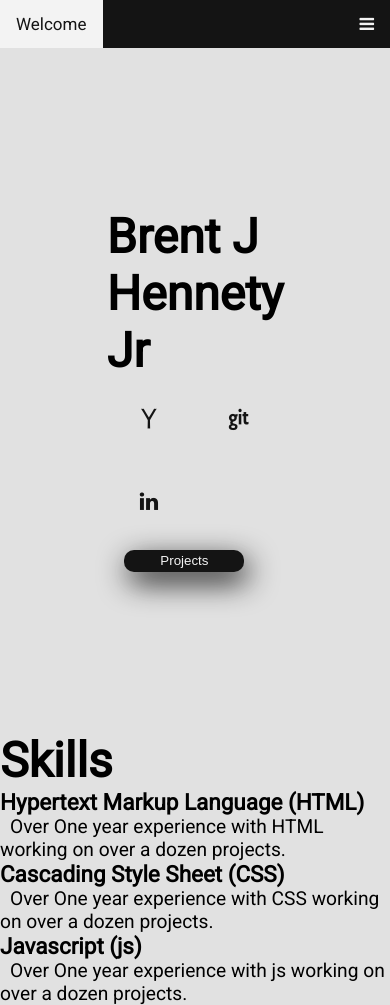
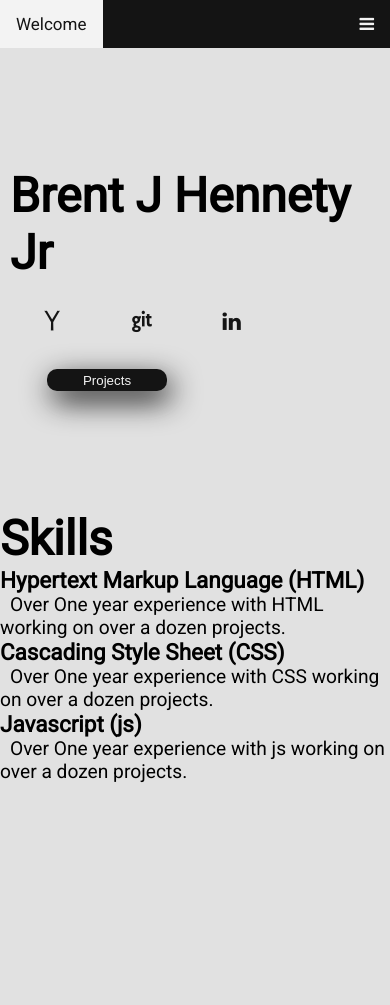
Before and after one commit to brxnt1019/portfolio_2.0, a plain HTML site: page index.html in a window 390 px wide. After the commit the page ends 892 px from the top, so only its background shows below. Drawn offline with Linux system fonts and the light colour scheme.

Commit message:
Update style.css

```diff
--- a/css/style.css
+++ b/css/style.css
@@ -129,6 +129,6 @@ body {
   }
 
   .welcome-greeting {
-    margin: 10pc;
+    margin: 10px;
   }
 }
```
